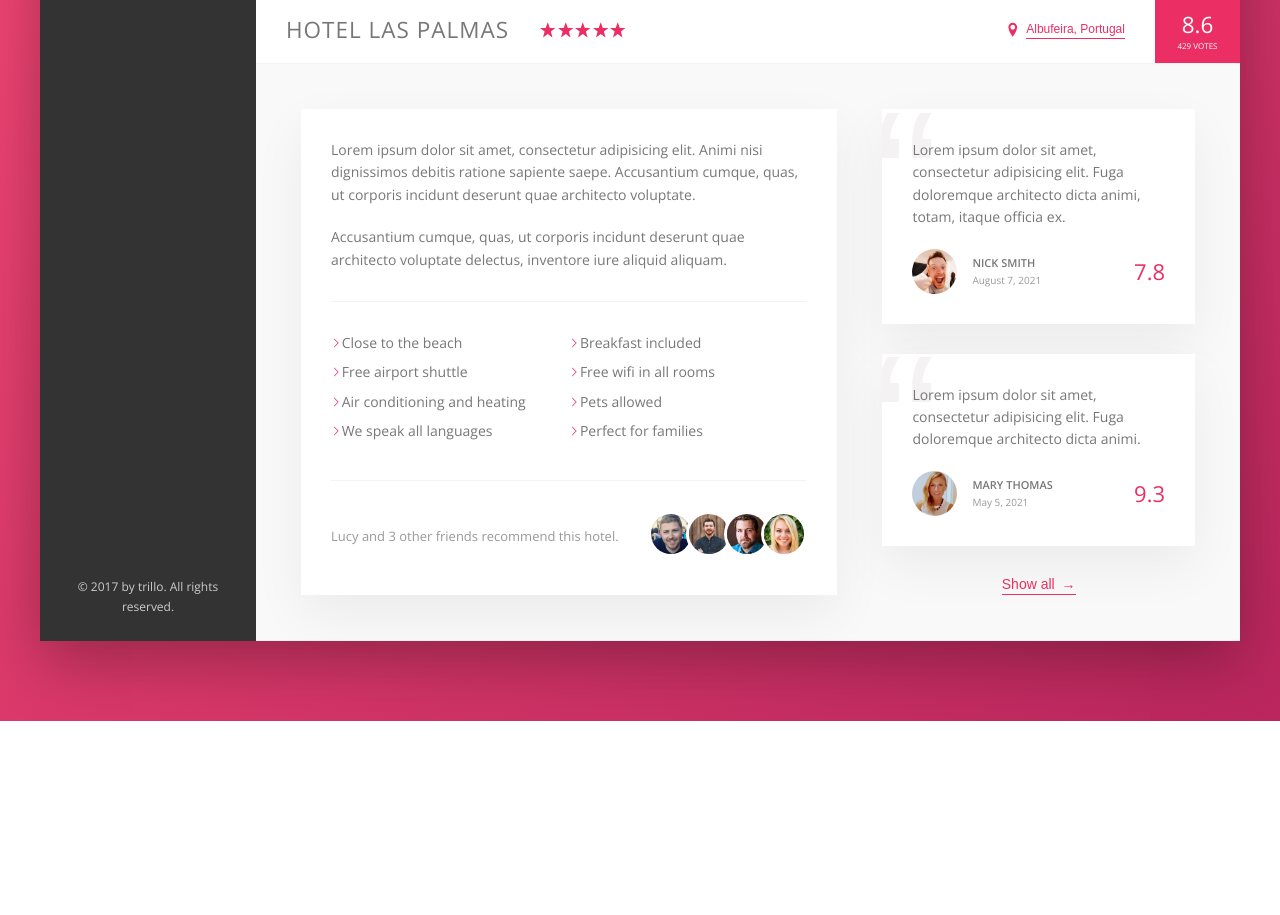
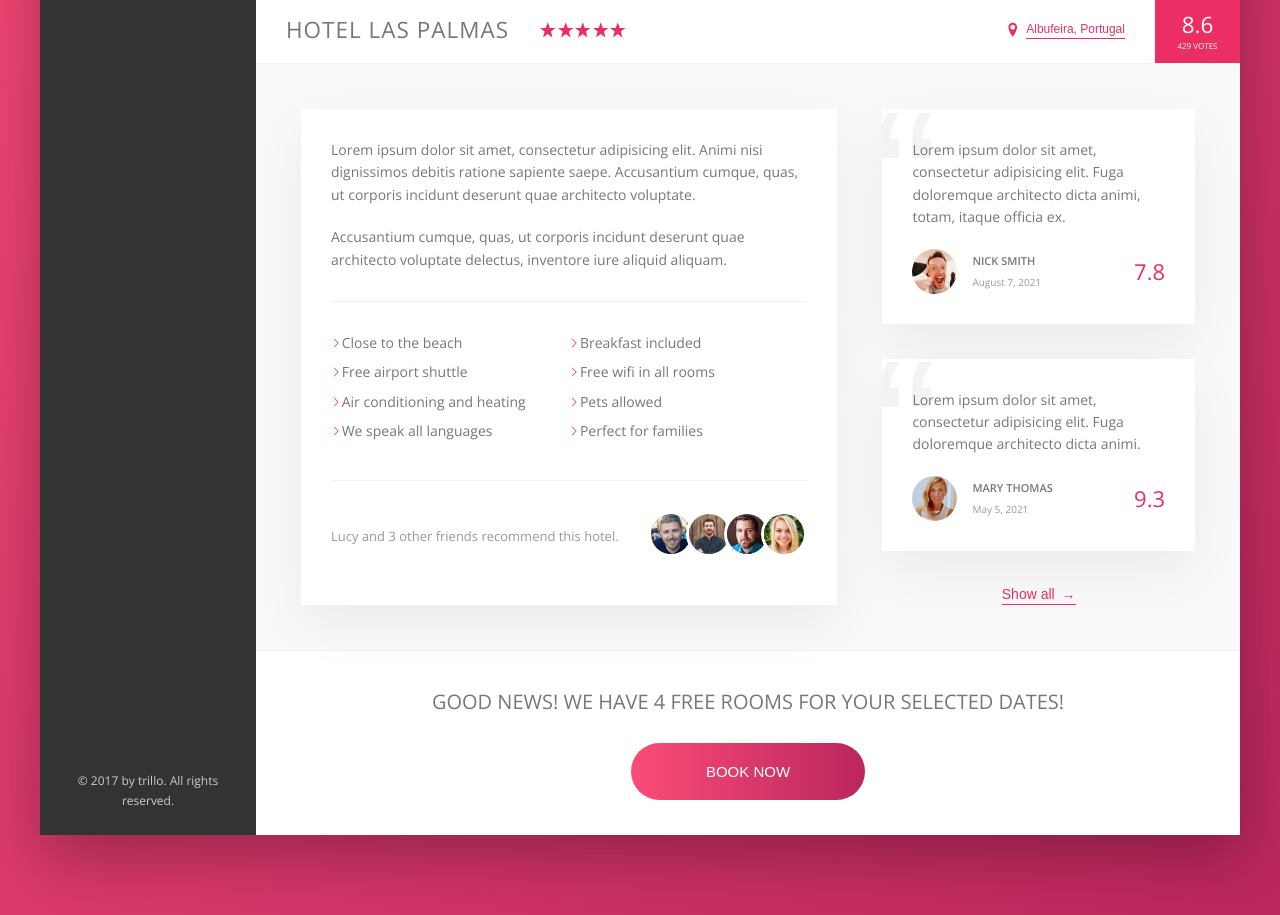
Before and after one commit to cTraymany/advanced-css-course-master, a plain HTML site: page Trillo/starter/index.html in a window 1280 px wide. Shown: the part 538-1453 px from the top of the page. Before the commit the page ends 1259 px from the top, so only its background shows below. Drawn offline with nearby package versions, Linux system fonts and the light colour scheme.

Commit message:
styles call to action

```diff
--- a/Trillo/starter/index.html
+++ b/Trillo/starter/index.html
@@ -41,6 +41,7 @@
                     </div>
                 </nav>
             </header>
+
             <div class="content">
                 <nav class="sidebar">
                     <ul class="side-nav">
@@ -79,6 +80,8 @@
                     </ul>
                     <div class="legal">&copy; 2017 by trillo. All rights reserved.</div>
                 </nav>
+
+
                 <main class="hotel-view">
                     <div class="gallery">
                         <figure class="gallery__item">
@@ -91,6 +94,7 @@
                             <img src="img/hotel-3.jpg" alt="Hotel 3" class="gallery__photo">
                         </figure>
                     </div>
+
                     <div class="overview">
                         <h1 class="overview__heading">
                             Hotel Las Palmas
@@ -192,6 +196,17 @@
                                 Show all <span>&rarr;</span>
                             </button>
                         </div>
+
+
+                    </div>
+                    <div class="cta">
+                        <h2 class="cta__book-now">
+                            Good news! We have 4 free rooms for your selected dates!
+                        </h2>
+                        <button class="btn">
+                            <span class="btn__visible">Book now</span>
+                            <span class="btn__invisible">Only 4 rooms left</span>
+                        </button>
                     </div>
                 </main>
             </div>
--- a/Trillo/starter/sass/_components.scss
+++ b/Trillo/starter/sass/_components.scss
@@ -385,7 +385,7 @@
     background-color: #fff;
     box-shadow: var(--shadow-light);
     padding: 3rem;
-    margin-bottom: 3rem;
+    margin-bottom: 3.5rem;
     position: relative;
     overflow: hidden;
 
@@ -415,6 +415,7 @@
         font-size: 1.1rem;
         text-transform: uppercase;
         font-weight: 600;
+        margin-bottom: .4rem;
     }
 
     &__user-date {
@@ -440,3 +441,69 @@
         z-index: 1
     }
 }
+
+/////////////////////////////////////////////////////////////////
+// CALL TO ACTION
+.cta {
+    padding: 3.5rem 0;
+    text-align: center;
+
+    &__book-now {
+        font-size: 2rem;
+        font-weight: 300;
+        text-transform: uppercase;
+        margin-bottom: 2.5rem;
+
+
+
+    }
+}
+
+.btn {
+    font-size: 1.5rem;
+    font-weight: 300;
+    text-transform: uppercase;
+    border-radius: 100px;
+    border: none;
+    background-image: linear-gradient(to right, var(--color-primary-light), var(--color-primary-dark));
+    color: #fff;
+    position: relative;
+    overflow: hidden;
+    cursor: pointer;
+
+    & > * {
+        display: inline-block;
+        height: 100%;
+        width: 100%;
+        transition: all .2s;
+    }
+
+    &__visible {
+        padding: 2rem 7.5rem;
+
+    }
+
+    &__invisible {
+        position: absolute;
+        padding: 2rem 0;
+        left: 0;
+        top: -100%;
+    }
+
+    &:hover {
+        background-image: linear-gradient(to left, var(--color-primary-light), var(--color-primary-dark));
+    }
+
+    &:hover &__visible {
+        transform: translateY(100%);
+    }
+
+    &:hover &__invisible {
+        top: 0;
+    }
+
+    &:focus {
+        outline: none;
+        animation: pulsate 1s infinite;
+    }
+}
```
Also changed, not shown: Trillo/starter/css/style.css.
